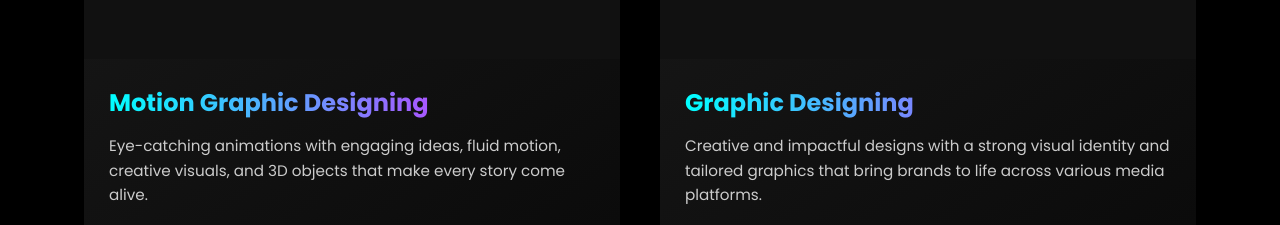
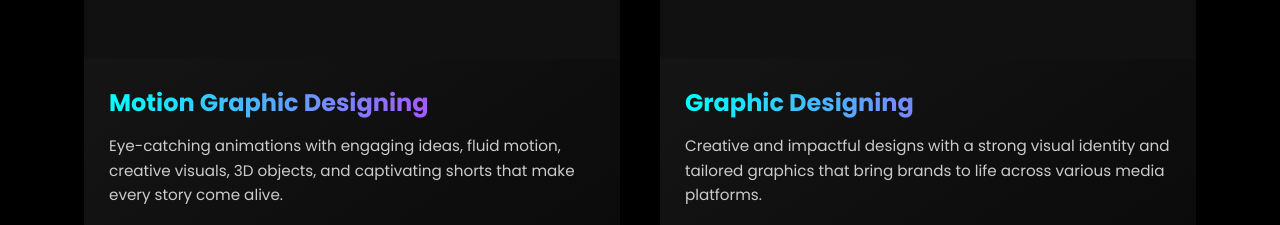
Before and after one commit to meharwansingh1/Portfolio, a plain HTML site: page index.html in a window 1280 px wide. Shown: the part 3360-3585 px from the top of the page. Drawn offline with nearby package versions, Linux system fonts and the light colour scheme.

Commit message:
Update index.html

```diff
--- a/index.html
+++ b/index.html
@@ -1139,9 +1139,8 @@
                     </div>
                     <div class="project-info">
                         <h3>Motion Graphic Designing</h3>
-                        <p>Eye-catching animations with engaging ideas, fluid motion, creative visuals, and 3D objects
-                            that make every story come alive.</p>
-                        <a href="https://www.youtube.com/@bhujangy" class="project-link" target="_blank">
+                        <p>Eye-catching animations with engaging ideas, fluid motion, creative visuals, 3D objects, and captivating shorts that make every story come alive.</p>
+                        <a href="https://www.instagram.com/gianibirbalsinghji?" class="project-link" target="_blank">
                             View Project
                             <i class="fas fa-arrow-right"></i>
                         </a>
```
